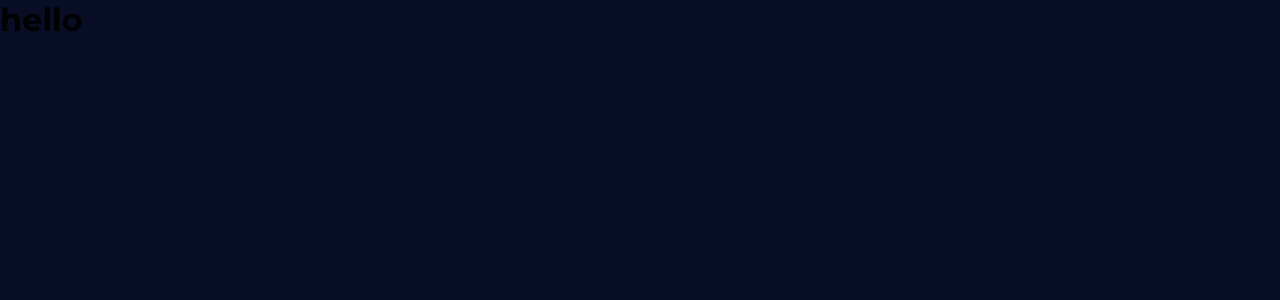
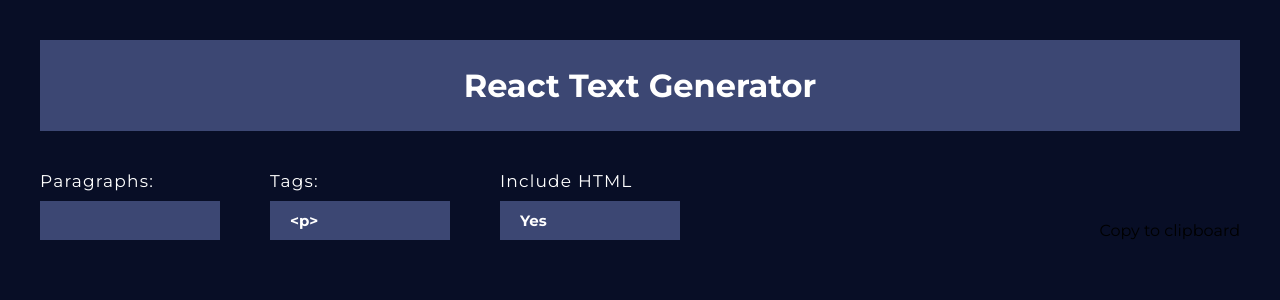
Before and after one commit to katmart93/text-generator-app, a React (Create React App) app: page / in a window 1280 px wide. Shown: the top 300 px of the page. Built offline with nearby package versions, Linux system fonts and the light colour scheme.

Commit message:
Options component created

```diff
--- a/src/App.js
+++ b/src/App.js
@@ -1,9 +1,26 @@
+import { useState, useEffect } from "react";
+
+// components
+import Container from "./components/Container";
+import Title from "./components/Title";
+import Options from "./components/Options";
+
+// styles
 import "./App.css";
 
 function App() {
+  const [paragraphs, setParagraphs] = useState([]);
+  const [tag, setTag] = useState("");
+  const [inputVLalue, setInputValue] = useState(1);
+  const [includeHtml, setIncludeHtml] = useState("Yes");
+  const [copiedCode, setCopiedCode] = useState(false);
+
   return (
     <div className="App">
-      <h1>hello</h1>
+      <Container>
+        <Title />
+        <Options />
+      </Container>
     </div>
   );
 }
--- /dev/null
+++ b/src/components/Options.jsx
@@ -0,0 +1,39 @@
+import React from "react";
+
+export default function Options() {
+  return (
+    <div className="options">
+      <div className="wrapper">
+        <div className="optionsContainer">
+          <div className="paragraphs">
+            <p>Paragraphs:</p>
+            <input type="text" />
+          </div>
+          <div className="tags">
+            <p>Tags:</p>
+            <select>
+              <option value="p">&lt;p&gt;</option>
+              <option value="h1">&lt;h1&gt;</option>
+              <option value="h2">&lt;h2&gt;</option>
+              <option value="h3">&lt;h3&gt;</option>
+              <option value="h4">&lt;h4&gt;</option>
+              <option value="h5">&lt;h5&gt;</option>
+              <option value="h6">&lt;h6&gt;</option>
+              <option value="span">&lt;span&gt;</option>
+            </select>
+          </div>
+          <div className="include">
+            <p>Include HTML</p>
+            <select>
+              <option value="Yes">Yes</option>
+              <option value="No">No</option>
+            </select>
+          </div>
+        </div>
+        <div className="copy">
+          <p>Copy to clipboard</p>
+        </div>
+      </div>
+    </div>
+  );
+}
--- a/src/components/Tilte.jsx
+++ b/src/components/Title.jsx
@@ -1,6 +1,6 @@
 import React from "react";
 
-export default function Tilte() {
+export default function Title() {
   return (
     <div className="title">
       <h1>React Text Generator</h1>
```
